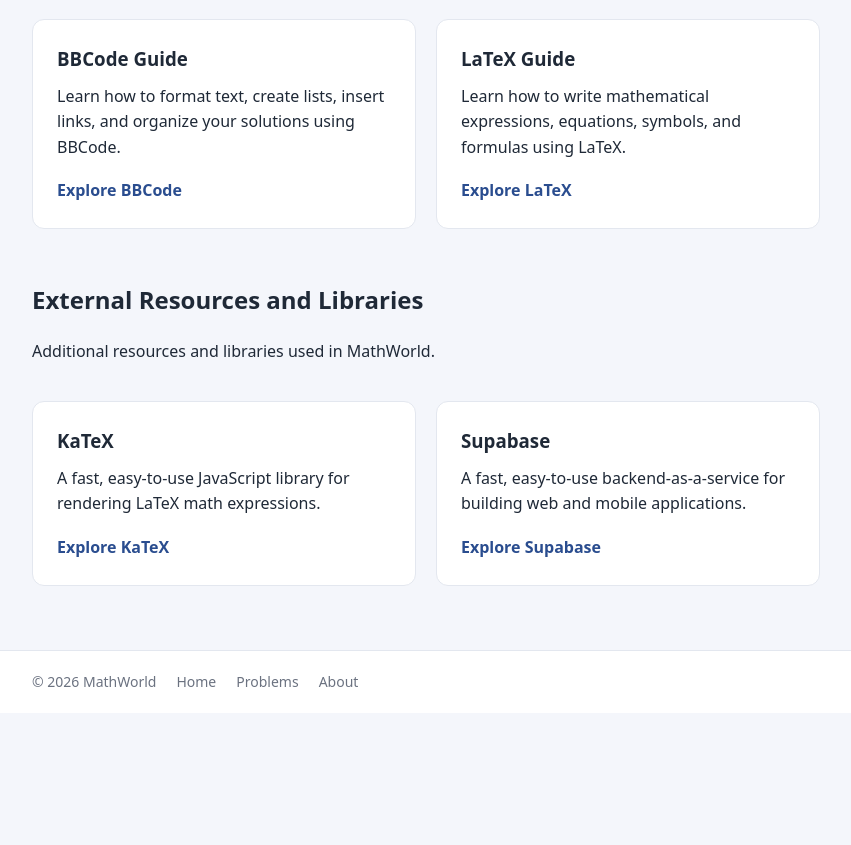
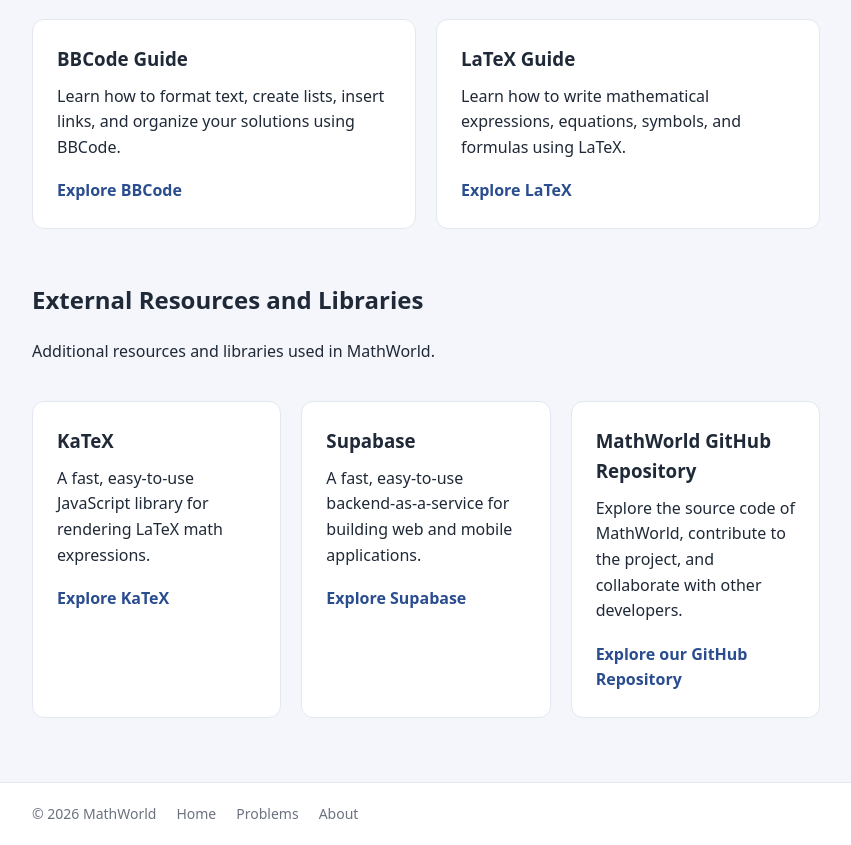
Before and after one commit to BTD2000/MathWorld, a plain HTML site: page about.html in a window 1280 px wide. Shown: the part 1207-2052 px from the top of the page, without its empty margins (264-1115 px from the left). Before the commit the page ends 1920 px from the top, so only its background shows below. Drawn offline with nearby package versions, Linux system fonts and the light colour scheme.

```diff
--- a/about.html
+++ b/about.html
@@ -158,6 +158,15 @@
               </p>
               <span>Explore Supabase</span>
             </a>
+
+            <a href="https://github.com/BTD2000/MathWorld.git" target="_blank" class="card guide-card">
+              <h3>MathWorld GitHub Repository</h3>
+              <p>
+                Explore the source code of MathWorld, contribute to the project,
+                and collaborate with other developers.
+              </p>
+              <span>Explore our GitHub Repository</span>
+            </a>
           </div>
         </main>
 
--- a/layout.js
+++ b/layout.js
@@ -5,7 +5,7 @@
 
 // The sidebar and footer live here, so they are edited in one place.
 const NAV_HTML = `
-  <h2>Contents</h2>
+  <a href="index.html" style="text-decoration: none;"><h2><img src="MathWorldLogo v1.1.png" alt="MathWorld Logo" width="80" height="80" style="vertical-align: middle;"> MathWorld</h2></a>
   <ul>
     <li><a href="${"index.html"}">Home</a></li>
     <li><a href="${"problems.html"}">Problems</a></li>
```
Also changed, not shown: old files/MathWorldLogo v1.0.png (deleted), 1 other file.
